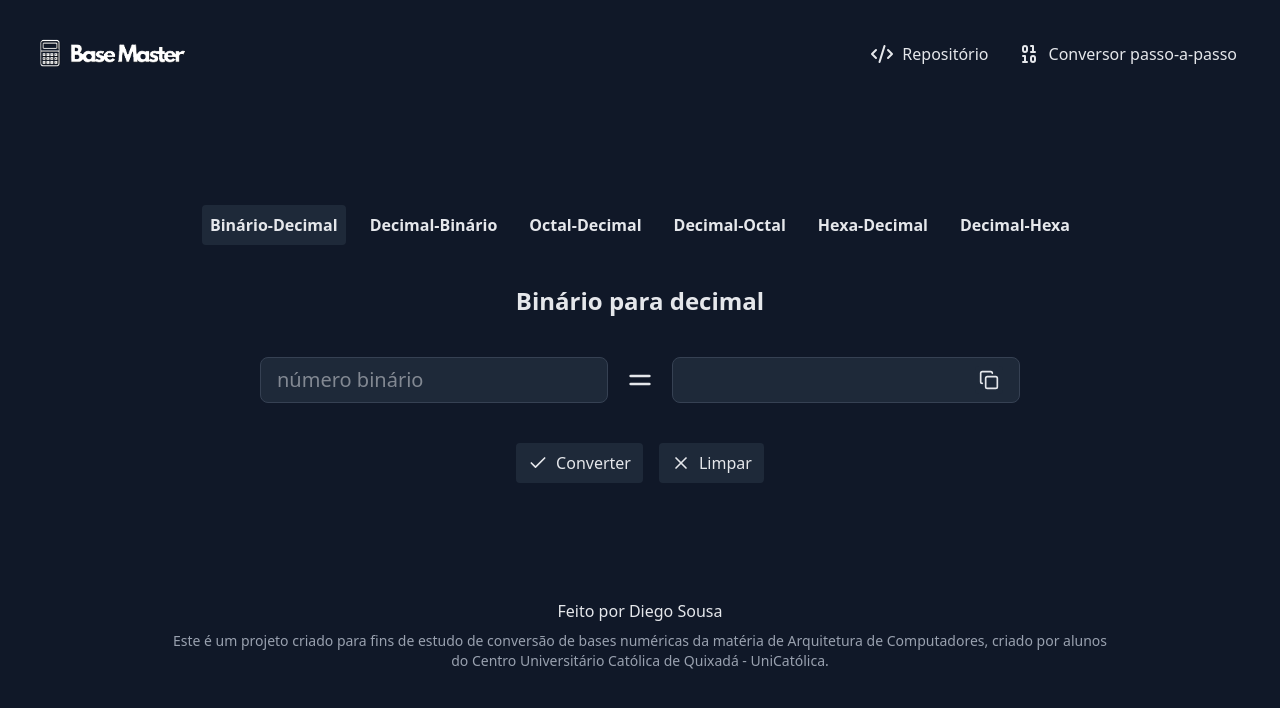
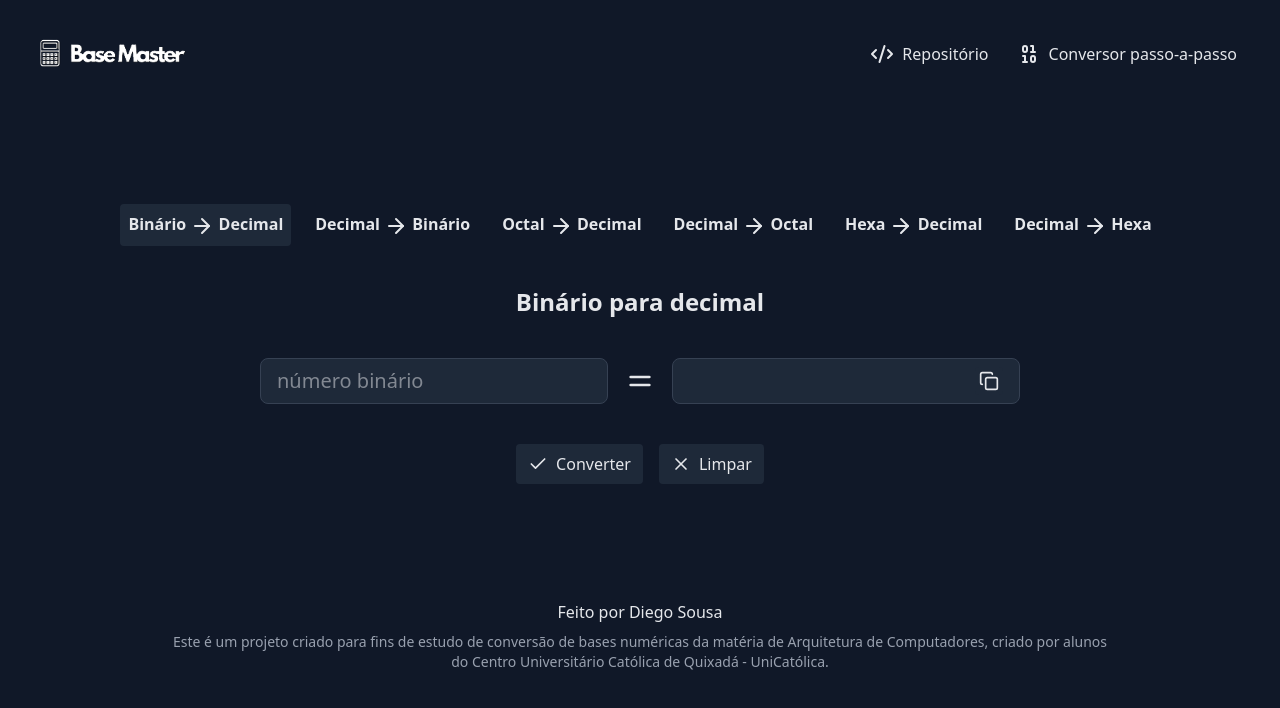
Before and after one commit to DiegoSousa123/conversor-de-base-numerica, a Next.js app: page / in a window 1280 px wide. Shown: the top 708 px of the page. Built offline with nearby package versions, Linux system fonts and the light colour scheme.

Commit message:
add icons in tabs

```diff
--- a/src/app/page.tsx
+++ b/src/app/page.tsx
@@ -1,6 +1,6 @@
 import FormComponent from "@/components/formComponent";
 import * as Tabs from "@radix-ui/react-tabs";
-import { Binary, Code2 } from "lucide-react";
+import { ArrowRight, Binary, Code2 } from "lucide-react";
 import Image from "next/image";
 import logo from "../../public/conversor-white.png";
 
@@ -47,37 +47,37 @@ export default function Home() {
               value="0"
               className="p-2 rounded cursor-pointer font-semibold hover:bg-gray-800 data-[state=active]:bg-gray-800"
             >
-              Binário-Decimal
+              Binário <ArrowRight className="inline align-middle" /> Decimal
             </Tabs.Trigger>
             <Tabs.Trigger
               value="1"
               className="p-2 rounded cursor-pointer font-semibold hover:bg-gray-800 data-[state=active]:bg-gray-800"
             >
-              Decimal-Binário
+              Decimal <ArrowRight className="inline align-middle" /> Binário
             </Tabs.Trigger>
             <Tabs.Trigger
               value="2"
               className="p-2 rounded cursor-pointer font-semibold hover:bg-gray-800 data-[state=active]:bg-gray-800"
             >
-              Octal-Decimal
+              Octal  <ArrowRight className="inline align-middle" /> Decimal
             </Tabs.Trigger>
             <Tabs.Trigger
               value="3"
               className="p-2 rounded cursor-pointer font-semibold hover:bg-gray-800 data-[state=active]:bg-gray-800"
             >
-              Decimal-Octal
+              Decimal <ArrowRight className="inline align-middle" /> Octal
             </Tabs.Trigger>
             <Tabs.Trigger
               value="4"
               className="p-2 rounded cursor-pointer font-semibold hover:bg-gray-800 data-[state=active]:bg-gray-800"
             >
-              Hexa-Decimal
+              Hexa <ArrowRight className="inline align-middle" /> Decimal
             </Tabs.Trigger>
             <Tabs.Trigger
               value="5"
               className="p-2 rounded cursor-pointer font-semibold hover:bg-gray-800 data-[state=active]:bg-gray-800"
             >
-              Decimal-Hexa
+              Decimal <ArrowRight className="inline align-middle" /> Hexa
             </Tabs.Trigger>
           </Tabs.List>
           <Tabs.Content
```
